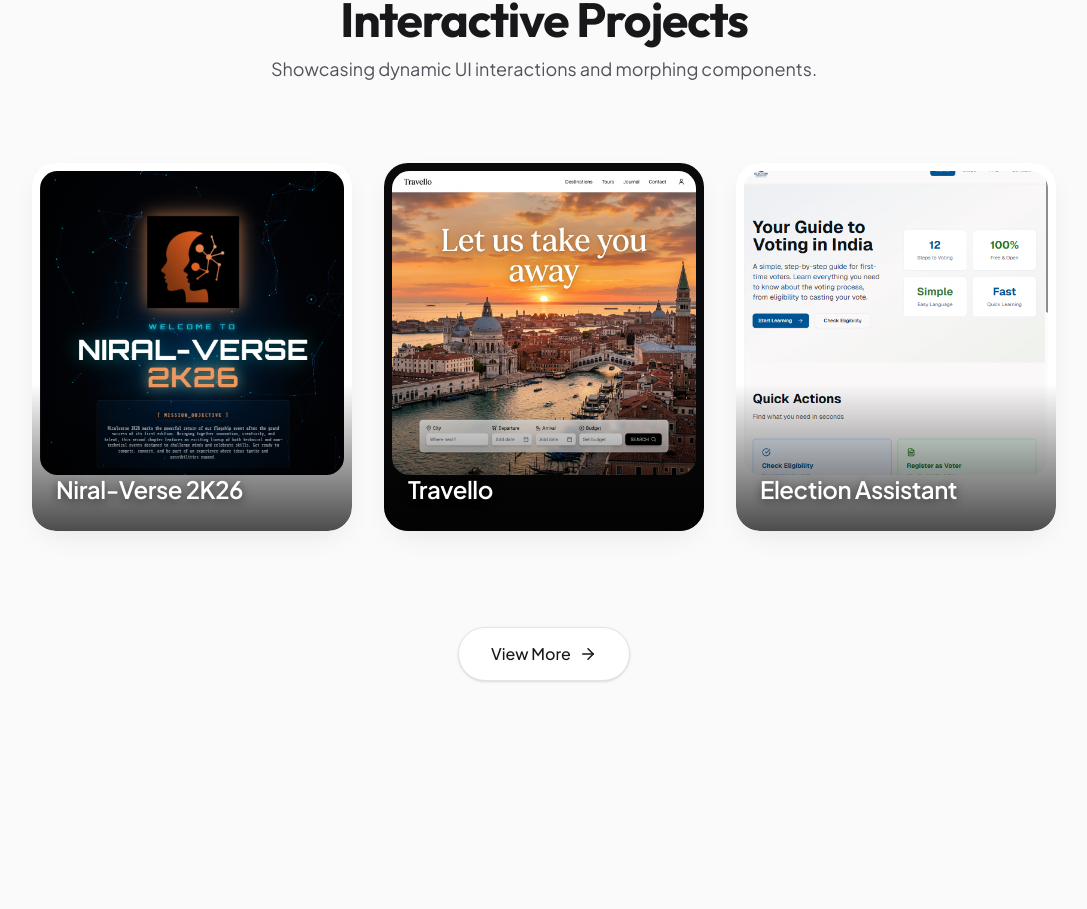
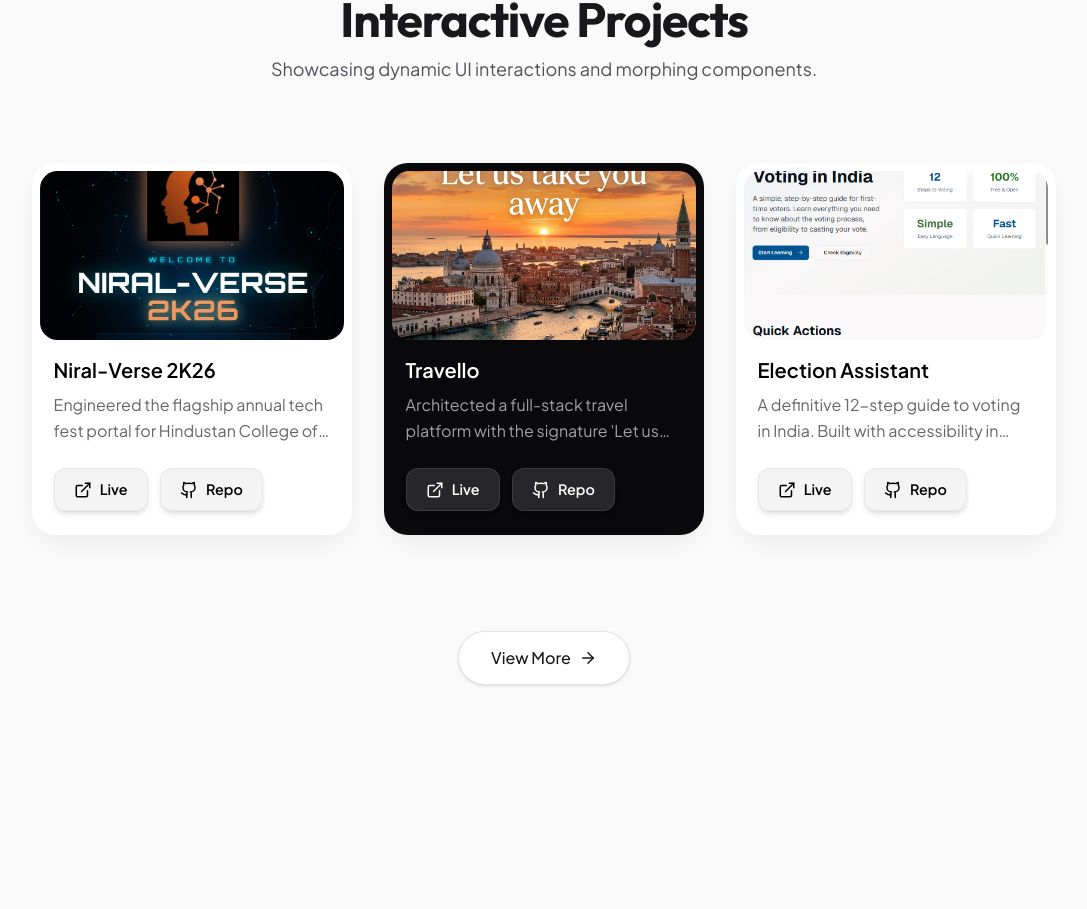
Before and after one commit to Madhusudan04337/portfolio, a React (Vite) app: page / in a window 1280 px wide. Shown: the part 4115-5024 px from the top of the page, without its empty margins (96-1183 px from the left). Built offline with nearby package versions, Linux system fonts and the light colour scheme; a web font is replaced by a local one.

Commit message:
refactor: adjust morph-card styles for improved responsiveness and remove hover effects

```diff
--- a/src/components/Projects.css
+++ b/src/components/Projects.css
@@ -18,12 +18,12 @@
   border-radius: 1.5rem;
   padding: 0.5rem;
   width: 20rem;
-  height: 23rem;
+  height: auto;
   overflow: hidden;
   position: relative;
   font-family: var(--font-sans);
   box-shadow: 0 10px 30px -10px rgba(0,0,0,0.1);
-  transition: transform 0.3s ease, box-shadow 0.3s ease;
+  transition: box-shadow 0.3s ease;
 }
 
 .morph-card.dark {
@@ -35,20 +35,11 @@
   --button-color-hover: #3f3f46;
 }
 
-.morph-card:hover {
-  transform: translateY(-5px);
-  box-shadow: 0 20px 40px -15px rgba(0,0,0,0.2);
-}
-
 .morph-card > img {
   width: 100%;
   aspect-ratio: 1 / 1;
   object-fit: cover;
   border-radius: 1.1rem;
-  transition: aspect-ratio 0.4s cubic-bezier(0.4, 0, 0.2, 1);
-}
-
-.morph-card:hover > img {
   aspect-ratio: 1.8 / 1;
 }
 
@@ -58,7 +49,8 @@
   left: 1.5rem;
   right: 1.5rem;
   z-index: 10;
-  transition: opacity 0.3s ease, transform 0.3s ease;
+  opacity: 0;
+  pointer-events: none;
 }
 
 .title-overlay h2 {
@@ -70,23 +62,11 @@
   letter-spacing: -0.02em;
 }
 
-.morph-card:hover .title-overlay {
-  opacity: 0;
-  transform: translateY(10px);
-  pointer-events: none;
-}
-
 .morph-card > section {
   padding: 1rem 0.85rem;
   height: auto;
   display: flex;
   flex-direction: column;
-  opacity: 0;
-  transform: translateY(20px);
-  transition: opacity 0.4s ease 0.1s, transform 0.4s ease 0.1s;
-}
-
-.morph-card:hover > section {
   opacity: 1;
   transform: translateY(0);
 }
@@ -148,10 +128,6 @@
   background: linear-gradient(to bottom, transparent 60%, rgba(0,0,0,0.7));
   border-radius: 1.5rem;
   pointer-events: none;
-  transition: opacity 0.3s ease;
-}
-
-.morph-card:hover::after {
   opacity: 0;
 }
 
@@ -173,7 +149,6 @@
     scroll-snap-align: center;
   }
 
-  /* Force hover state visuals on mobile cards as they are swiped */
   .morph-card > section {
     opacity: 1;
     transform: translateY(0);
```
